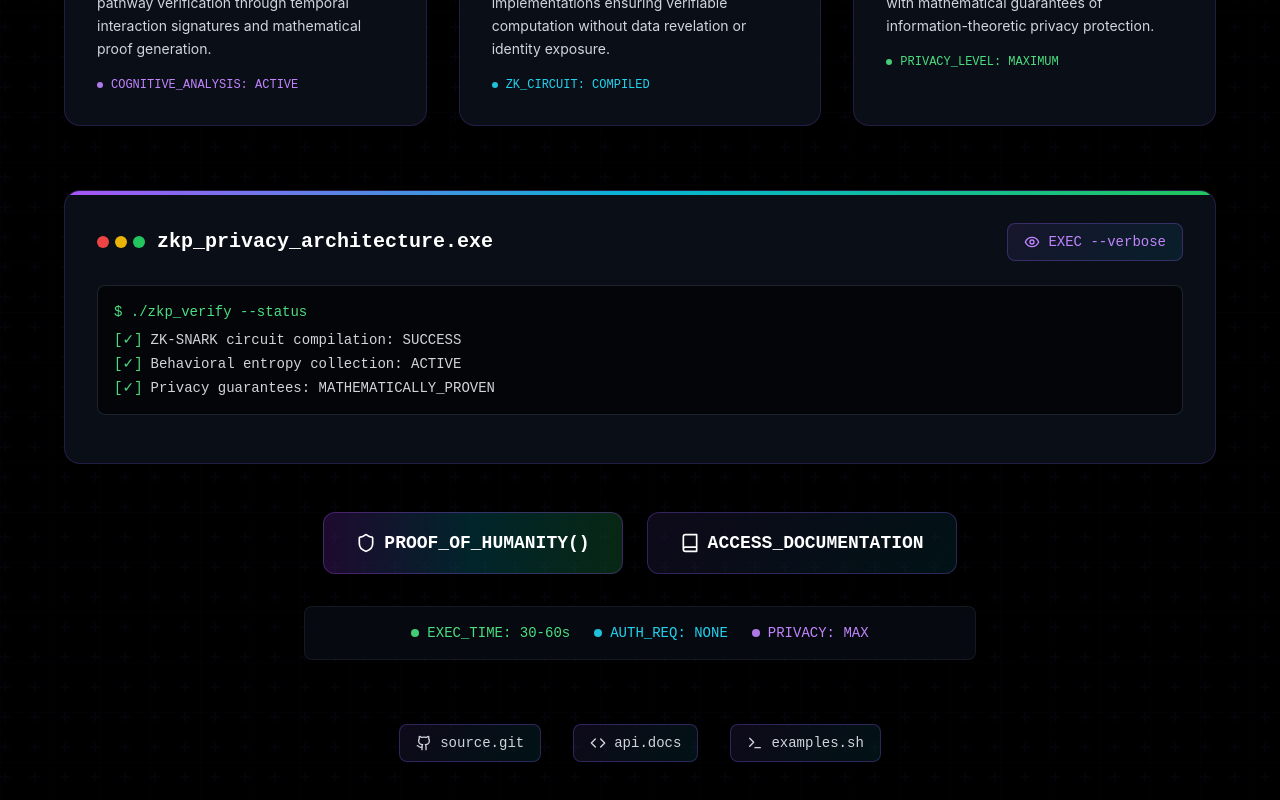
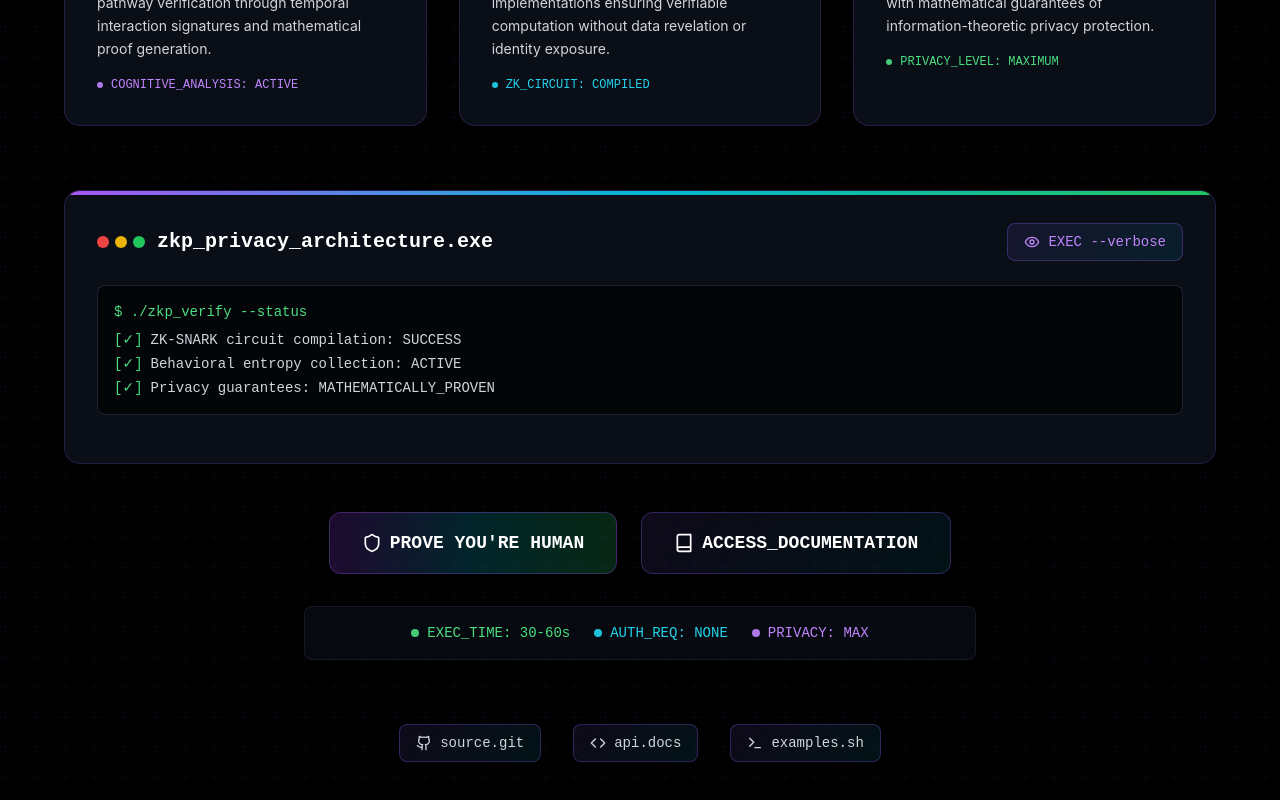
Before and after one commit to AkakpoErnest/ZK-HUMAN, a React (Vite) app: page / in a window 1280 px wide. Shown: the part 938-1738 px from the top of the page. Built offline with nearby package versions, Linux system fonts and the light colour scheme.

Commit message:
Update button text to 'Prove You're Human'

```diff
--- a/src/App.tsx
+++ b/src/App.tsx
@@ -352,7 +352,7 @@ function App() {
                 <div className="absolute inset-0 bg-gradient-to-r from-transparent via-white/10 to-transparent -skew-x-12 -translate-x-full group-hover:translate-x-full transition-transform duration-700"></div>
                 <span className="relative z-10 flex items-center justify-center gap-2">
                   <Shield className="w-5 h-5" />
-                  PROOF_OF_HUMANITY()
+                  PROVE YOU'RE HUMAN
                 </span>
               </button>
 
```
